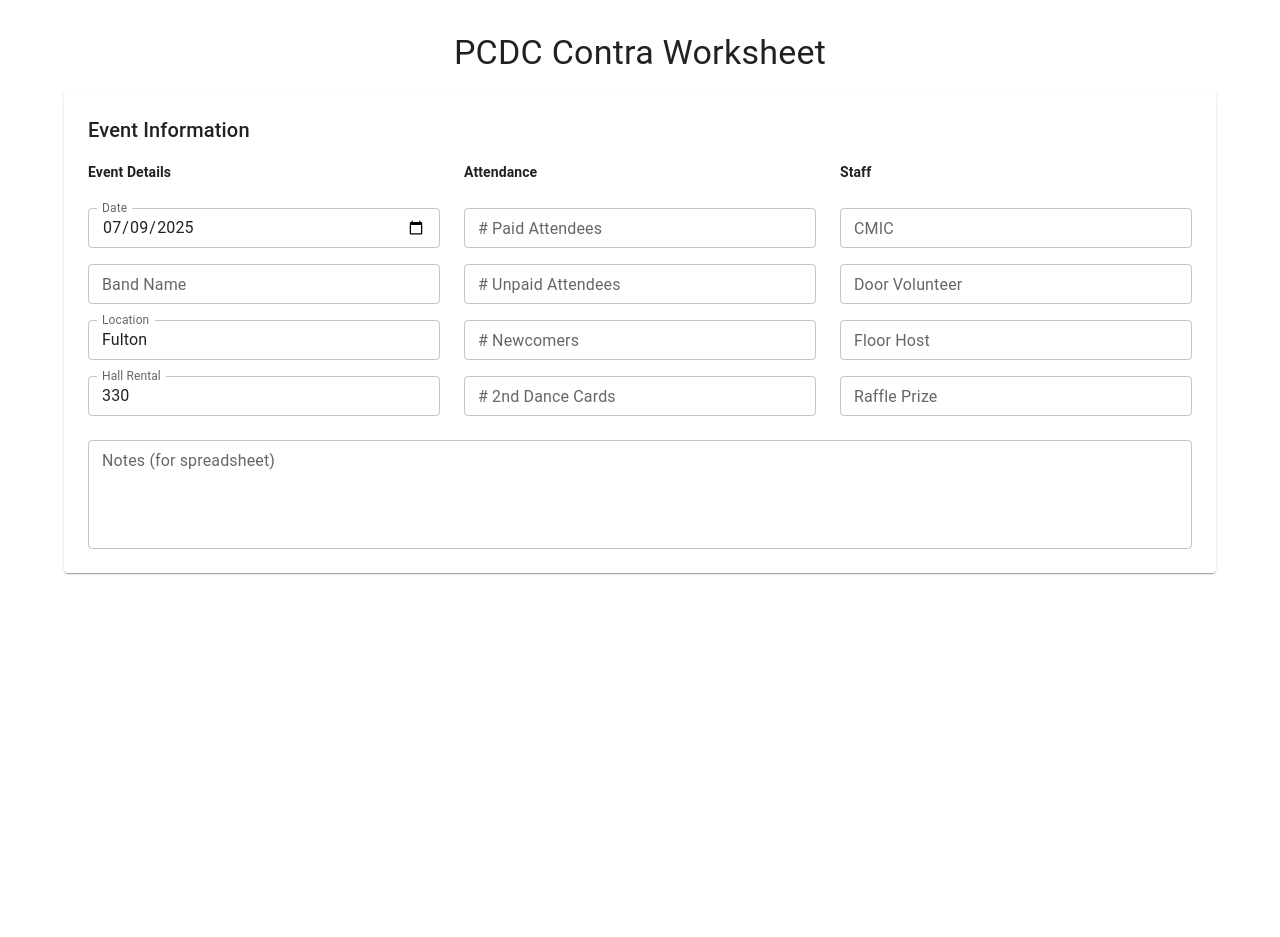
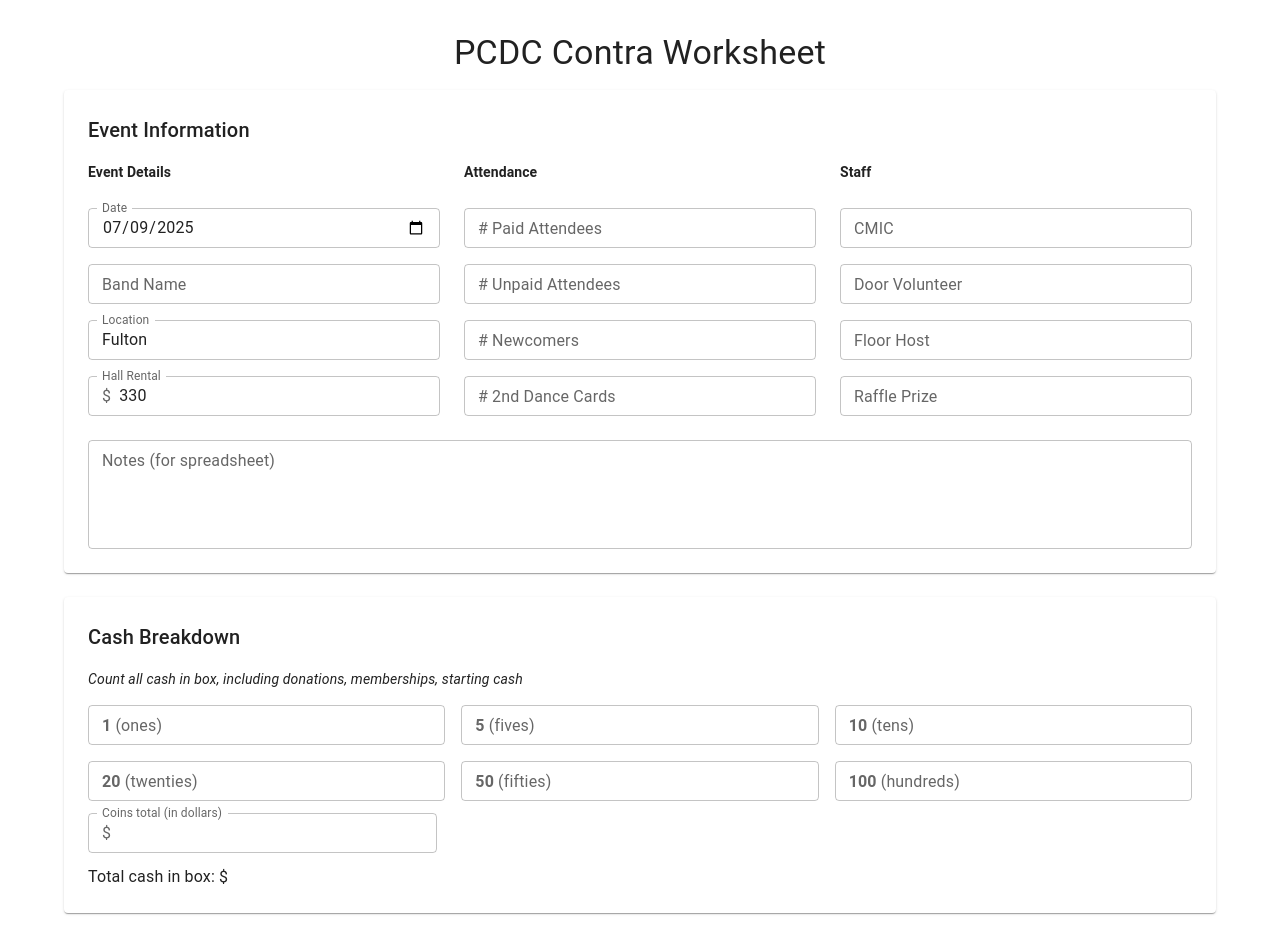
Before and after one commit to ashgoren/contra-worksheet, a React (Vite) app: page / in a window 1280 px wide. Before the commit the page ends 800 px from the top, so only its background shows below. Built offline with nearby package versions, Linux system fonts and the light colour scheme; some icons are missing.

Commit message:
add cash breakdown section

```diff
--- a/src/App.tsx
+++ b/src/App.tsx
@@ -2,6 +2,7 @@ import { useForm, FormProvider } from 'react-hook-form';
 import { Container } from '@mui/material';
 import { Layout } from 'components/Layout';
 import { EventInfoSection } from 'sections/EventInfoSection';
+import { CashBreakdownSection } from './components/sections/CashBreakdownSection';
 import type { WorksheetFormData } from 'types/worksheet';
 
 function App() {
@@ -11,6 +12,22 @@ function App() {
       band: '',
       location: 'Fulton',
       rent: 330,
+      paidAttendees: null,
+      unpaidAttendees: null,
+      newcomers: null,
+      secondDanceCards: null,
+      cmic: '',
+      doorVolunteer: '',
+      floorHost: '',
+      rafflePrize: '',
+      notes: '',
+      ones: null,
+      fives: null,
+      tens: null,
+      twenties: null,
+      fifties: null,
+      hundreds: null,
+      coins: null,
     }
   });
 
@@ -28,6 +45,7 @@ function App() {
         <FormProvider {...methods}>
           <form onSubmit={methods.handleSubmit(onSubmit)}>
             <EventInfoSection />
+            <CashBreakdownSection />
           </form>
         </FormProvider>
       </Layout>
--- a/src/components/inputs.tsx
+++ b/src/components/inputs.tsx
@@ -19,6 +19,15 @@ export const RHFTextField = ({ name, label, type = 'text', size = 'small', ...re
           label={label}
           type={type}
           size={size}
+          onChange={(e) => {
+            const value = e.target.value;
+            if (type === 'number') {
+              field.onChange(value === '' ? null : Number(value));
+            } else {
+              field.onChange(value);
+            }
+          }}
+          value={field.value ?? ''}
           {...rest}
         />
       )}
--- /dev/null
+++ b/src/components/sections/CashBreakdownSection.tsx
@@ -0,0 +1,71 @@
+import { Grid, Paper, Typography, InputAdornment } from '@mui/material';
+import { useFormContext } from 'react-hook-form';
+import { SectionHeader } from 'ui';
+import { RHFTextField } from 'inputs';
+import type { WorksheetFormData } from 'src/types/worksheet';
+
+export const CashBreakdownSection = () => {
+  const { watch } =  useFormContext<WorksheetFormData>();
+  const [ones, fives, tens, twenties, fifties, hundreds, coins] = watch([
+    'ones', 'fives', 'tens', 'twenties', 'fifties', 'hundreds', 'coins'
+  ]);
+  console.log('Current cash breakdown:', { ones, fives, tens, twenties, fifties, hundreds, coins });
+
+  const allValuesPresent = [ones, fives, tens, twenties, fifties, hundreds, coins].every(v => v !== null);
+  const totalCash = (
+    (coins || 0) +
+    (ones || 0) +
+    (fives || 0) * 5 +
+    (tens || 0) * 10 +
+    (twenties || 0) * 20 +
+    (fifties || 0) * 50 +
+    (hundreds || 0) * 100
+  ).toFixed(2);
+
+    return (
+    <Paper elevation={1} sx={{ p: 3, mb: 3 }}>
+      <SectionHeader title='Cash Breakdown' />
+      <Typography variant='body2' sx={{ mb: 2, fontStyle: 'italic' }}>
+        Count all cash in box, including donations, memberships, starting cash
+      </Typography>
+
+      <Grid container spacing={2}>
+        <CashField name='ones' denomination={1} />
+        <CashField name='fives' denomination={5} />
+        <CashField name='tens' denomination={10} />
+        <CashField name='twenties' denomination={20} />
+        <CashField name='fifties' denomination={50} />
+        <CashField name='hundreds' denomination={100} />
+        <Grid size={{ xs: 12, sm: 4 }}>
+          <InputAdornment position='start'>
+            <RHFTextField name='coins' label='Coins total (in dollars)' type='number' fullWidth slotProps={{
+              input: {
+                startAdornment: <InputAdornment position='start'>$</InputAdornment>
+              },
+              htmlInput: {
+                step: '0.01',
+              }
+            }}
+            />
+          </InputAdornment>
+        </Grid>
+      </Grid>
+      <Typography variant='body1' sx={{ mt: 2 }}>
+        Total cash in box: $ {allValuesPresent ? totalCash : ''}
+      </Typography>
+    </Paper>
+  );
+};
+
+const CashField = ({ name, denomination }: { name: keyof WorksheetFormData; denomination: number; }) => {
+  return (
+    <Grid size={{ xs: 12, sm: 4 }}>
+      <RHFTextField
+        name={name}
+        label={<><strong>{denomination}</strong> ({name})</>}
+        type='number'
+        fullWidth
+      />
+    </Grid>
+  );
+};
--- a/src/components/sections/EventInfoSection.tsx
+++ b/src/components/sections/EventInfoSection.tsx
@@ -1,4 +1,4 @@
-import { Grid, Paper, Box } from '@mui/material';
+import { Grid, Paper, Box, InputAdornment } from '@mui/material';
 import { SectionHeader, ColumnHeader } from 'ui';
 import { RHFTextField } from 'inputs';
 
@@ -15,7 +15,11 @@ export const EventInfoSection = () => {
             <RHFTextField name='date' label='Date' type='date' />
             <RHFTextField name='band' label='Band Name' />
             <RHFTextField name='location' label='Location' />
-            <RHFTextField name='rent' label='Hall Rental' type='number' />
+            <RHFTextField name='rent' label='Hall Rental' type='number' slotProps={{
+              input: {
+                startAdornment: <InputAdornment position='start'>$</InputAdornment>
+              }
+            }} />
           </Box>
         </Grid>
 
```
Also changed, not shown: src/types/worksheet.ts (+11 -8 lines).
